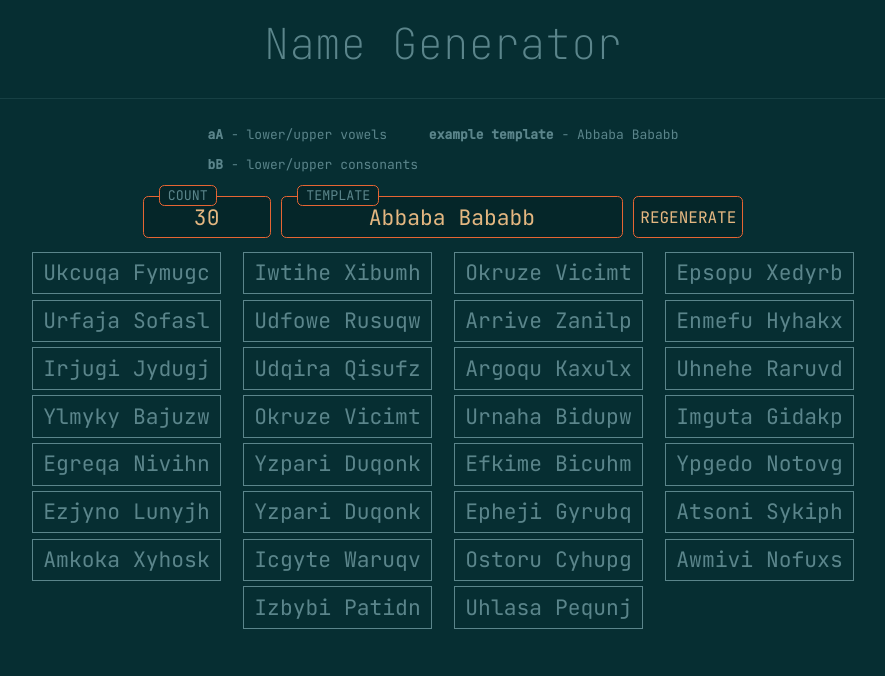
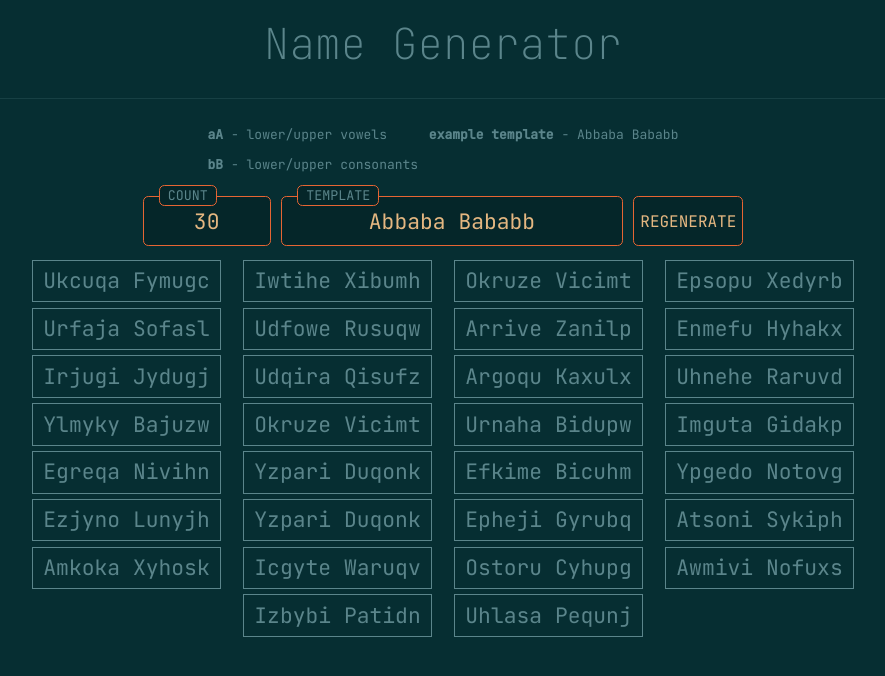
Before and after one commit to DarkStoorM/Name-Generator, a React (Vite) app: page / in a window 1280 px wide. Shown: the top 676 px of the page, without its empty margins (197-1082 px from the left). Built offline with nearby package versions, Linux system fonts and the light colour scheme.

Commit message:
Change input height, remove body padding

```diff
--- a/src/components/App/App.scss
+++ b/src/components/App/App.scss
@@ -11,12 +11,12 @@
 html {
   line-height: 140%;
   -webkit-text-size-adjust: 140%;
-
   font-size: 16pt;
 }
 
 body {
   margin: 0;
+  padding: 0;
   background-color: $background;
   color: $font-color-base;
 }
@@ -28,7 +28,7 @@ button {
   border-radius: 0.25rem;
   color: $font-color-inputs;
   font-size: 100%;
-  height: 2rem;
+  height: 2.375rem;
   outline: none !important;
   text-align: center;
 
```
